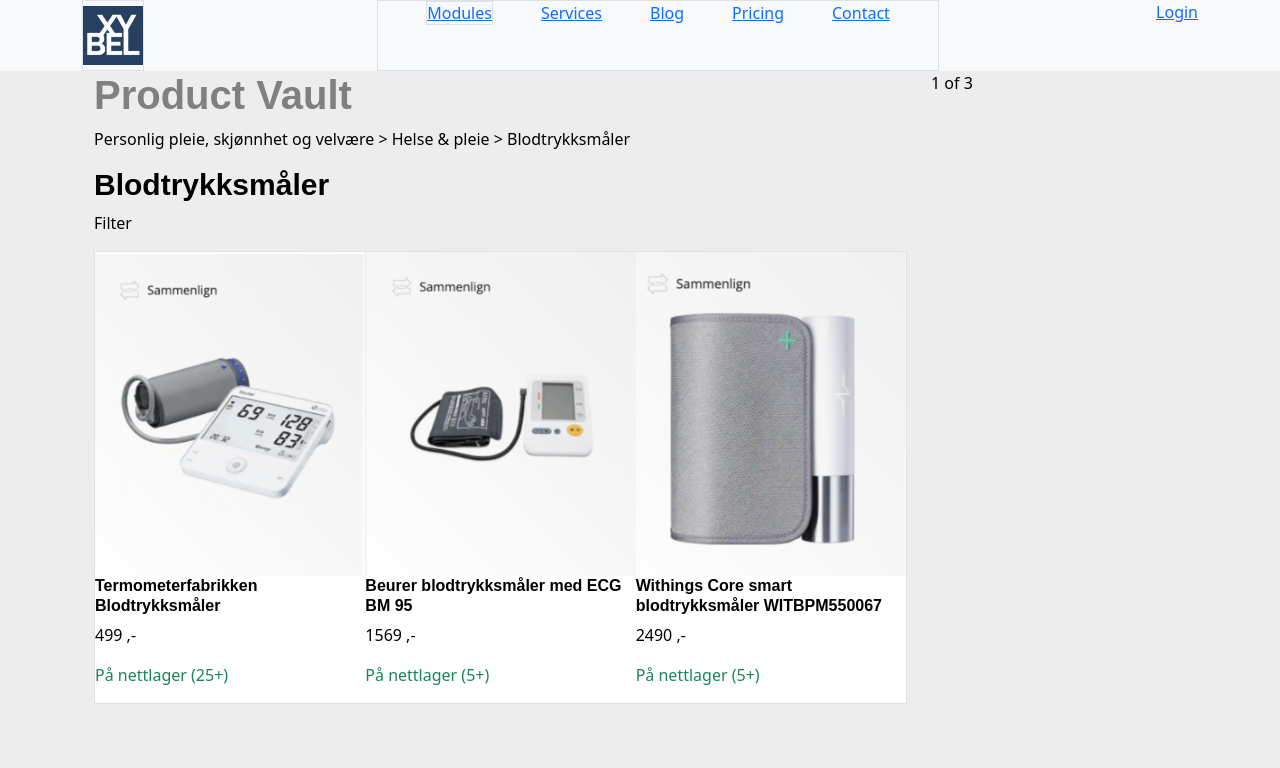
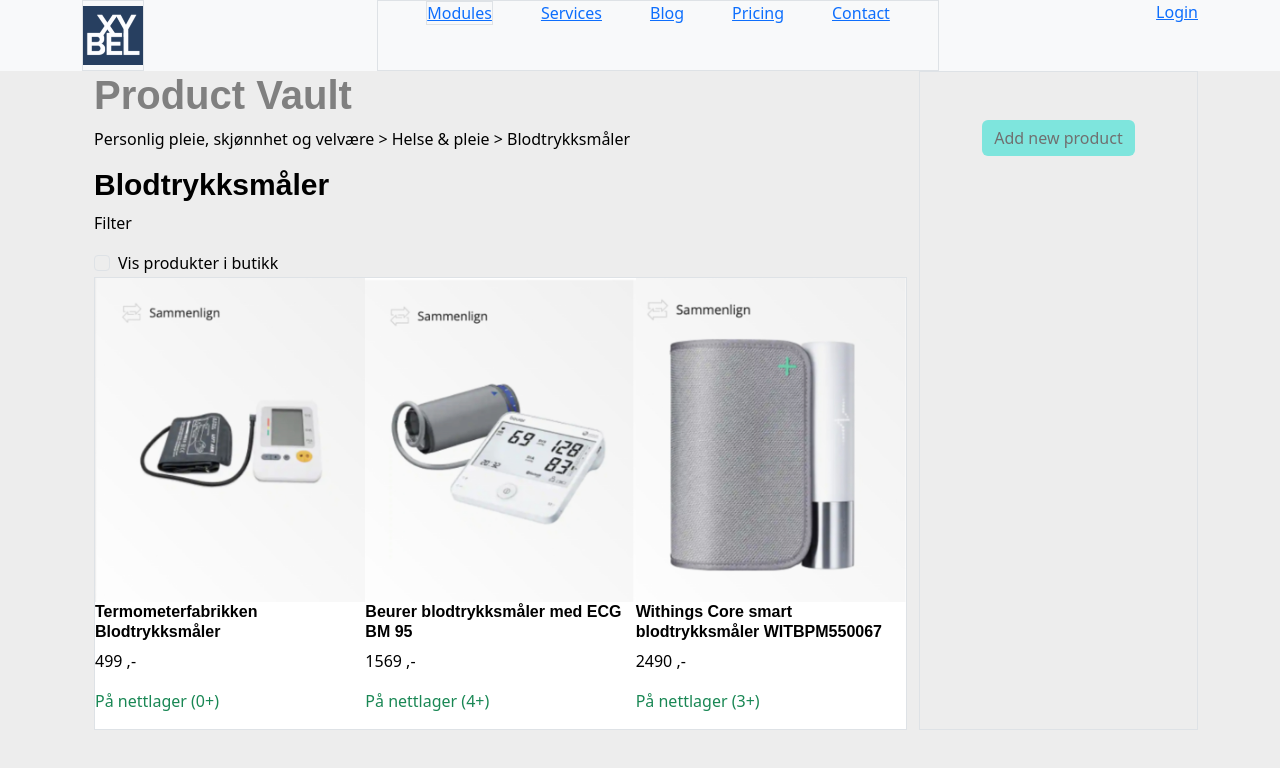
Before and after one commit to Kaladinge/xybel, a React (Create React App) app: page /modules in a window 1280 px wide. Shown: the top 768 px of the page. Built offline with nearby package versions, Linux system fonts and the light colour scheme.

Commit message:
added filter functionality and add new product button

```diff
--- a/src/components/data/api.js
+++ b/src/components/data/api.js
@@ -4,24 +4,27 @@
 
 export const api = [
   {
-    img: beurer,
+    img: termometerfabrikken,
     title: "Termometerfabrikken Blodtrykksmåler",
     stars: 2,
     price: "499 ,-",
-    stock: 25,
+    onWeb: 25,
+    inStore: 0,
   },
   {
-    img: termometerfabrikken,
+    img: beurer,
     title: "Beurer blodtrykksmåler med ECG BM 95",
     stars: 2,
     price: "1569 ,-",
-    stock: 5,
+    onWeb: 5,
+    inStore: 4,
   },
   {
     img: withings,
     title: "Withings Core smart blodtrykksmåler WITBPM550067",
     stars: 4,
     price: "2490 ,-",
-    stock: 5,
+    onWeb: 5,
+    inStore: 3,
   },
 ];
--- a/src/components/modules/ModulesPage.js
+++ b/src/components/modules/ModulesPage.js
@@ -1,5 +1,5 @@
 import React, { useState } from "react";
-import { Col, Container, Row } from "react-bootstrap";
+import { Button, Col, Container, Form, Row } from "react-bootstrap";
 import { api } from "../data/api";
 import MainHeading from "../layout/headings/MainHeading";
 import SecondaryHeading from "../layout/headings/SecondaryHeading";
@@ -7,6 +7,17 @@
 
 function ModulesPage() {
   const [products, setProducts] = useState(api);
+
+  function toggleFilter(e) {
+    if (e.target.checked) {
+      const filteredProducts = api.filter(function (item) {
+        if (item.inStore > 0) {
+          return true;
+        }
+      });
+      setProducts(filteredProducts);
+    } else setProducts(api);
+  }
 
   return (
     <Container>
@@ -20,11 +31,21 @@
           <SecondaryHeading title="Blodtrykksmåler" />
           <div>
             <p>Filter</p>
+            <Form.Check
+              type="checkbox"
+              id="products--filter"
+              label="Vis produkter i butikk"
+              onClick={toggleFilter}
+            />
           </div>
           <ProductList products={products} />
         </Col>
 
-        <Col lg={3}>1 of 3</Col>
+        <Col lg={3} className="border text-center">
+          <Button className="button bg-secondary border-0 mt-5">
+            Add new product
+          </Button>
+        </Col>
       </Row>
     </Container>
   );
--- a/src/components/modules/ProductList.js
+++ b/src/components/modules/ProductList.js
@@ -12,7 +12,7 @@
             <img src={item.img} alt="product" className="w-100" />
             <TertiaryHeading title={item.title} />
             <p>{item.price}</p>
-            <p className="text-success">På nettlager ({item.stock}+)</p>
+            <p className="text-success">På nettlager ({item.inStore}+)</p>
           </div>
         ))}
       </div>
--- a/src/sass/partials/_layout.scss
+++ b/src/sass/partials/_layout.scss
@@ -2,3 +2,9 @@
 .desktop-logo--image {
   width: 60px;
 }
+
+/* buttons */
+
+.button {
+  color: #707070;
+}
--- a/src/sass/style.scss
+++ b/src/sass/style.scss
@@ -1,4 +1,6 @@
+
 $dark: #3D4043;
+$secondary: #7EE5DD;
 $headings-font-family: 'Poppins', sans-serif;
 $body-color: black;
 $body-bg: rgb(237, 237, 237);
```
